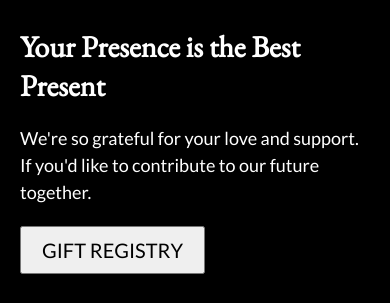
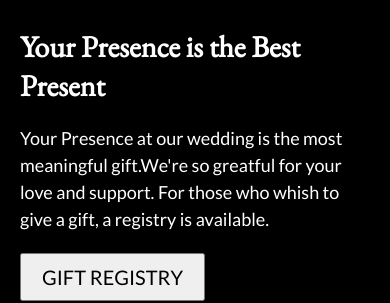
Before and after one commit to DIILEESHA/Sandy-Zaid, a React (Vite) app: page / in a window 390 px wide. Shown: the part 3720-4023 px from the top of the page. Built offline with nearby package versions, Linux system fonts and the light colour scheme.

Commit message:
added responsivr

```diff
--- a/src/pages/home/Registry.jsx
+++ b/src/pages/home/Registry.jsx
@@ -71,7 +71,7 @@ const Registry = () => {
   };
 
   return (
-    <div id="registry" >
+    <div id="registry">
       <motion.div
         className="detail_container balla"
         style={{ opacity }}
@@ -82,15 +82,14 @@ const Registry = () => {
       >
         <div className="detail_grid malap">
           <motion.div className="detail_sub_grid nalla" style={{ y: textY }}>
-
-
             <motion.p className="short" variants={textVariants}>
               Your Presence is the Best Present
             </motion.p>
 
             <motion.p className="other_p" variants={textVariants}>
-              We're so grateful for your love and support. If you'd like to
-              contribute to our future together.
+              Your Presence at our wedding is the most meaningful gift.We're so
+              greatful for your love and support. For those who whish to give a
+              gift, a registry is available.
             </motion.p>
 
             <motion.button
```
